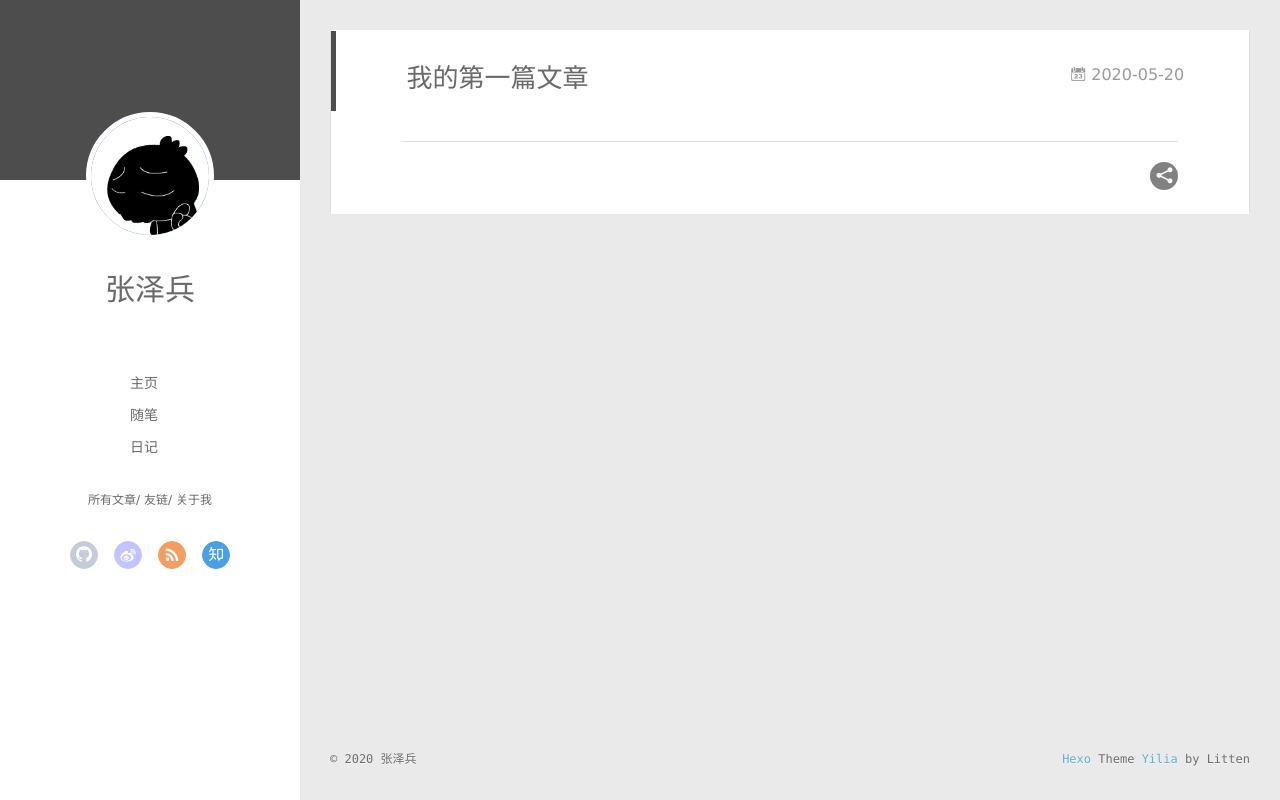
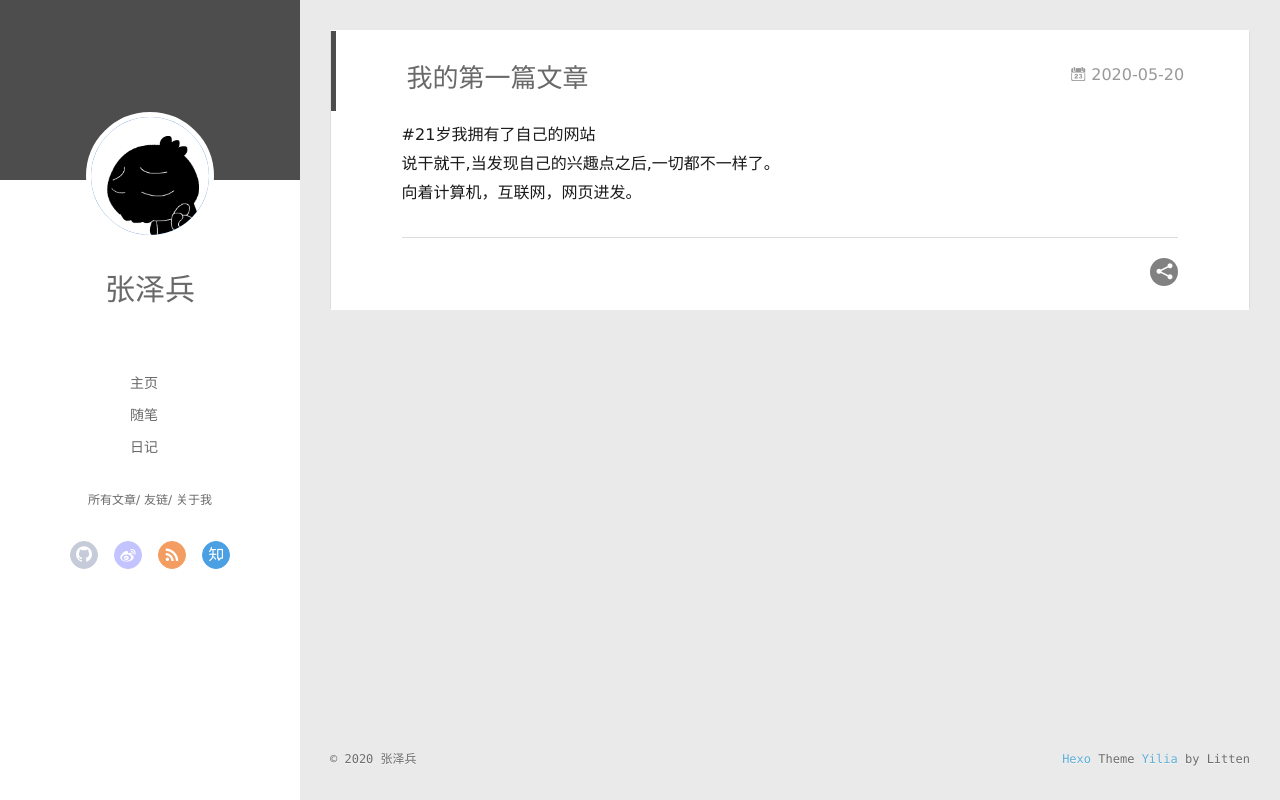
Before and after one commit to zbrun/zbrun.github.io, a plain HTML site: page 2020/05/20/我的第一篇文章/index.html in a window 1280 px wide. Drawn offline with Linux system fonts and the light colour scheme.

Commit message:
Site updated: 2020-05-20 17:47:35

```diff
--- a/2020/05/20/我的第一篇文章/index.html
+++ b/2020/05/20/我的第一篇文章/index.html
@@ -8,15 +8,15 @@
   <link rel="dns-prefetch" href="http://yoursite.com">
   <title>我的第一篇文章 | 张泽兵的小窝</title>
   <meta name="viewport" content="width=device-width, initial-scale=1, maximum-scale=1">
-  <meta name="description" content="一个破釜沉舟的转专业者">
+  <meta name="description" content="#21岁我拥有了自己的网站    说干就干,当发现自己的兴趣点之后,一切都不一样了。    向着计算机，互联网，网页进发。">
 <meta property="og:type" content="article">
 <meta property="og:title" content="我的第一篇文章">
 <meta property="og:url" content="http://yoursite.com/2020/05/20/%E6%88%91%E7%9A%84%E7%AC%AC%E4%B8%80%E7%AF%87%E6%96%87%E7%AB%A0/index.html">
 <meta property="og:site_name" content="张泽兵的小窝">
-<meta property="og:description" content="一个破釜沉舟的转专业者">
+<meta property="og:description" content="#21岁我拥有了自己的网站    说干就干,当发现自己的兴趣点之后,一切都不一样了。    向着计算机，互联网，网页进发。">
 <meta property="og:locale" content="en_US">
 <meta property="article:published_time" content="2020-05-20T05:05:17.000Z">
-<meta property="article:modified_time" content="2020-05-20T05:05:17.976Z">
+<meta property="article:modified_time" content="2020-05-20T08:55:29.770Z">
 <meta property="article:author" content="张泽兵">
 <meta name="twitter:card" content="summary">
 
@@ -180,6 +180,7 @@
 
     <div class="article-entry" itemprop="articleBody">
 
+        <p>#21岁我拥有了自己的网站<br>    说干就干,当发现自己的兴趣点之后,一切都不一样了。<br>    向着计算机，互联网，网页进发。</p>
 
 
 
```
Also changed, not shown: index.html (+1 -0 lines).
